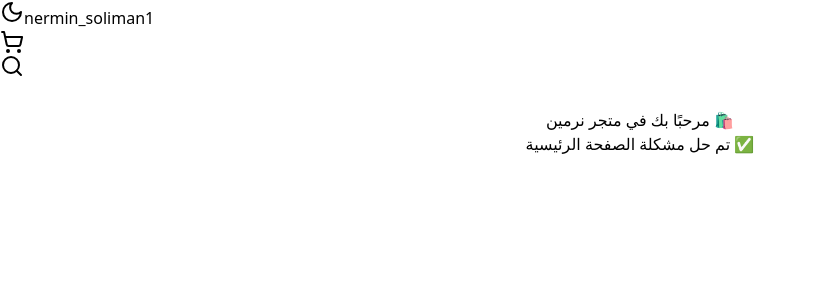
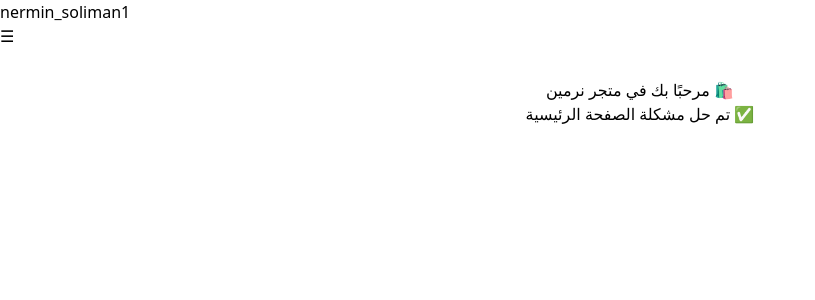
Before and after one commit to kareem1243/nermin_soliman1, a React (Vite) app: page / in a window 1280 px wide. Shown: the top 300 px of the page, without its empty margins (0-815 px from the left). Built offline with nearby package versions, Linux system fonts and the light colour scheme.

Commit message:
Update Navbar.jsx

```diff
--- a/src/components/Navbar.jsx
+++ b/src/components/Navbar.jsx
@@ -1,23 +1,20 @@
-// 🚀 Navbar.jsx
-import React from 'react';
+import React, { useState } from 'react';
 import { Link } from 'react-router-dom';
-import { ShoppingCart, Search, Sun, Moon } from 'lucide-react';
 
-export default function Navbar({ darkMode, setDarkMode }) {
+export default function Navbar() {
+  const [menuOpen, setMenuOpen] = useState(false);
+
   return (
-    <header className="flex justify-between items-center p-4 sticky top-0 shadow bg-opacity-80 backdrop-blur z-50">
-      <button onClick={() => setDarkMode(!darkMode)}>
-        {darkMode ? <Sun className="text-white" /> : <Moon className="text-black" />}
-      </button>
-
-      <Link to="/" className="font-bold tracking-widest text-lg">nermin_soliman1</Link>
-
-      <div className="flex items-center space-x-4">
-        <Link to="/cart">
-          <ShoppingCart className={darkMode ? "text-white" : "text-black"} />
-        </Link>
-        <Search className={darkMode ? "text-white" : "text-black"} />
-      </div>
-    </header>
+    <div className="bg-black text-white flex justify-between items-center p-4">
+      <h1 className="text-xl">nermin_soliman1</h1>
+      <button onClick={() => setMenuOpen(!menuOpen)} className="text-2xl">☰</button>
+      {menuOpen && (
+        <div className="absolute top-16 right-4 bg-gray-800 p-4 rounded shadow">
+          <Link to="/login" className="block py-1">Log In</Link>
+          <Link to="/register" className="block py-1">Register</Link>
+          <Link to="/" className="block py-1">Home</Link>
+        </div>
+      )}
+    </div>
   );
 }
```
